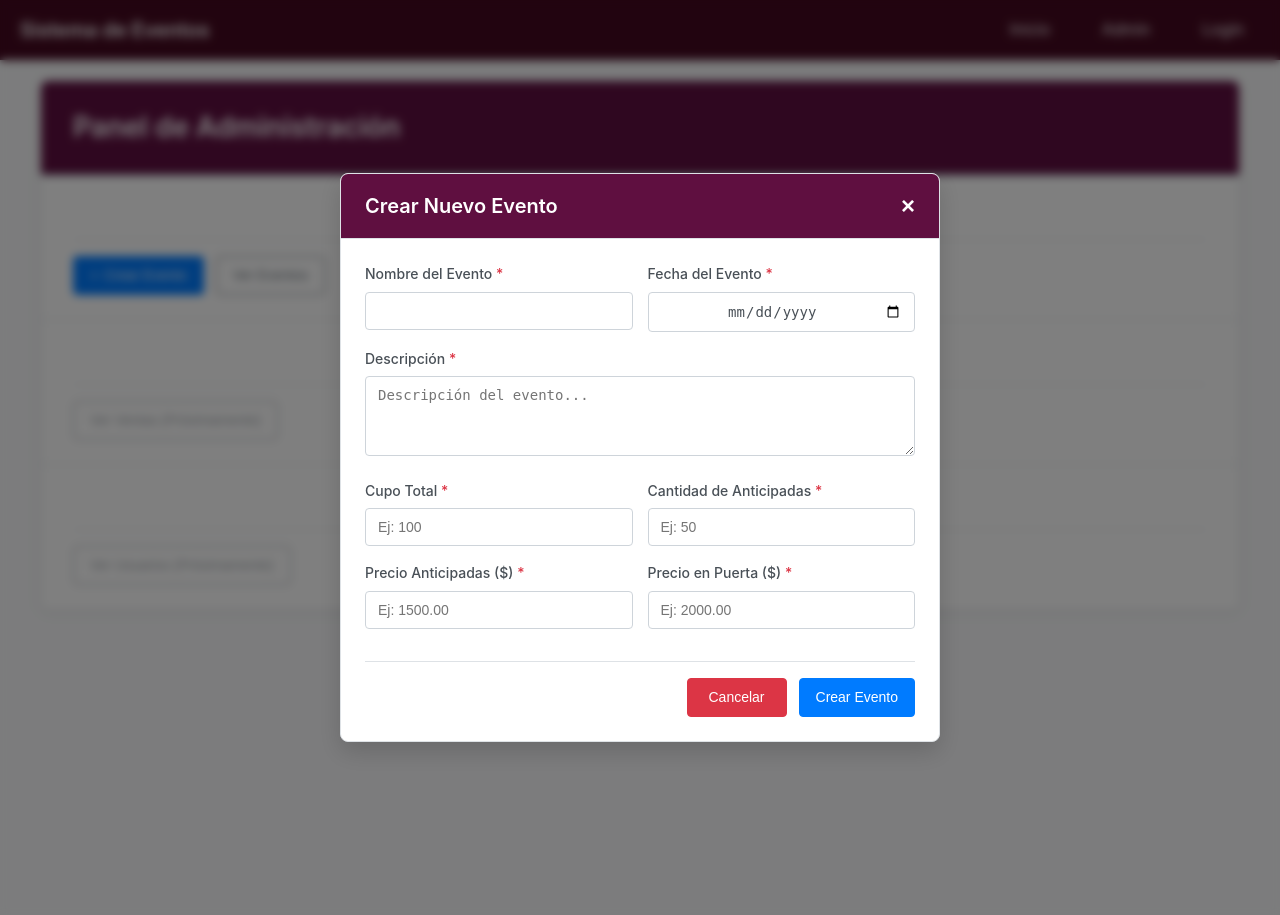
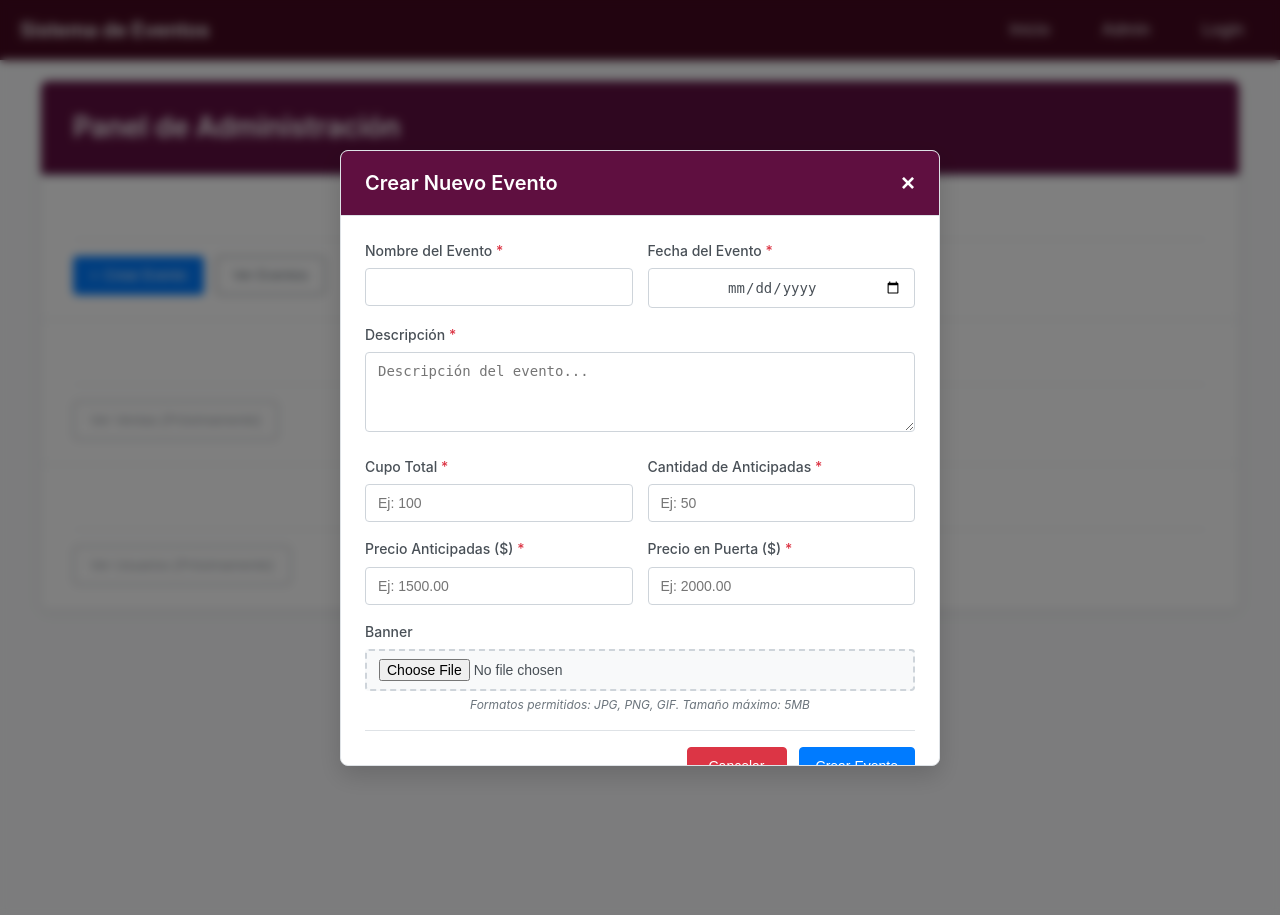
Before and after one commit to AgusAppes/integrador-SPD, a PHP site: page /sistema-ticket/views/admin.php in a window 1280 px wide, after a click that opens the changed part. Run offline with PHP 8.4, Linux system fonts and the light colour scheme.

Commit message:
Se agrega input para imagen de evnto creado

```diff
--- a/css/admin.css
+++ b/css/admin.css
@@ -111,6 +111,28 @@
     transition: border-color 0.15s ease-in-out, box-shadow 0.15s ease-in-out;
     background-color: #ffffff;
     color: #495057;
+}
+
+/* Input de archivo específico */
+input[type="file"] {
+    padding: 8px 12px;
+    border: 2px dashed #ced4da;
+    background-color: #f8f9fa;
+    cursor: pointer;
+}
+
+input[type="file"]:hover {
+    border-color: #007bff;
+    background-color: #e3f2fd;
+}
+
+/* Texto de ayuda */
+.form-text {
+    display: block;
+    margin-top: 4px;
+    font-size: 12px;
+    color: #6c757d;
+    font-style: italic;
 }
 
 input:focus, textarea:focus {
--- a/views/admin.php
+++ b/views/admin.php
@@ -68,7 +68,7 @@
                 <button class="close" onclick="closeModal('createEventModal')">&times;</button>
             </div>
 
-            <form action="../methods/events.php" method="post" id="eventoForm" class="modal-body modal-eventos">
+            <form action="../methods/events.php" method="post" enctype="multipart/form-data" id="eventoForm" class="modal-body modal-eventos">
                 <div class="form-row">
                     <div class="form-group">
                         <label for="nombre">Nombre del Evento <span class="required">*</span></label>
@@ -109,6 +109,12 @@
                     </div>
                 </div>
 
+                <div class="form-group">
+                    <label for="banner">Banner</label>
+                    <input type="file" id="banner" name="banner" accept="image/*" required>
+                    <small class="form-text">Formatos permitidos: JPG, PNG, GIF. Tamaño máximo: 5MB</small>
+                </div>
+
                 <div class="modal-footer">
                     <button type="button" class="btn btn-danger" onclick="closeModal('createEventModal')">Cancelar</button>
                     <button type="submit" class="btn btn-primary">Crear Evento</button>
```
Also changed, not shown: methods/events.php (+49 -2 lines), 1 other file.
